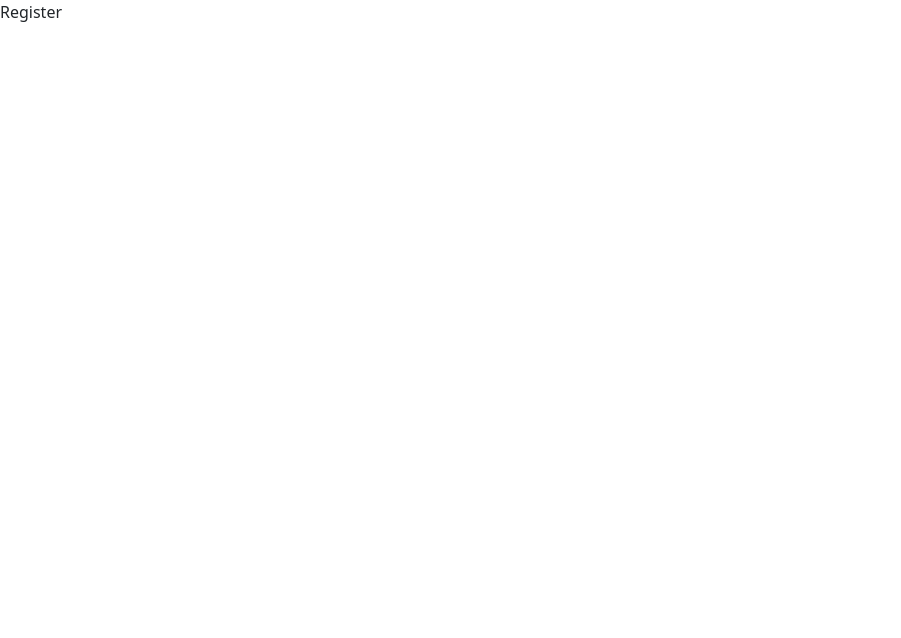
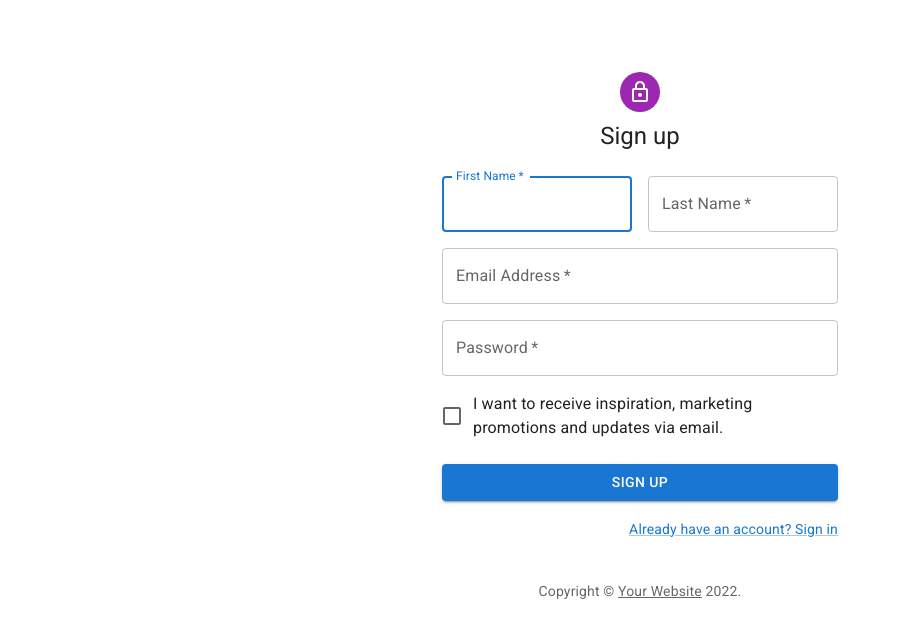
Before and after one commit to kerimmstfdemir/Personalized-Contact-App, a React (Create React App) app in the folder personalizedcontactapp/: page /register in a window 1280 px wide. Shown: the top 638 px of the page, without its empty margins (0-901 px from the left). Built offline with nearby package versions, Linux system fonts and the light colour scheme.

Commit message:
created register page with mui

```diff
--- a/personalizedcontactapp/src/pages/register/Register.jsx
+++ b/personalizedcontactapp/src/pages/register/Register.jsx
@@ -1,6 +1,131 @@
+import Avatar from '@mui/material/Avatar';
+import Button from '@mui/material/Button';
+import CssBaseline from '@mui/material/CssBaseline';
+import TextField from '@mui/material/TextField';
+import FormControlLabel from '@mui/material/FormControlLabel';
+import Checkbox from '@mui/material/Checkbox';
+import Link from '@mui/material/Link';
+import Grid from '@mui/material/Grid';
+import Box from '@mui/material/Box';
+import LockOutlinedIcon from '@mui/icons-material/LockOutlined';
+import Typography from '@mui/material/Typography';
+import Container from '@mui/material/Container';
+import { createTheme, ThemeProvider } from '@mui/material/styles';
+
 const Register = () => {
+    function Copyright(props) {
+        return (
+          <Typography variant="body2" color="text.secondary" align="center" {...props}>
+            {'Copyright © '}
+            <Link color="inherit" href="https://mui.com/">
+              Your Website
+            </Link>{' '}
+            {new Date().getFullYear()}
+            {'.'}
+          </Typography>
+        );
+      }
+
+      const theme = createTheme();
+
+      const handleSubmit = (event) => {
+        event.preventDefault();
+        const data = new FormData(event.currentTarget);
+        console.log({
+          email: data.get('email'),
+          password: data.get('password'),
+        });
+      };
+
   return (
-    <div>Register</div>
+    <ThemeProvider theme={theme}>
+      <Container component="main" maxWidth="xs">
+        <CssBaseline />
+        <Box
+          sx={{
+            marginTop: 8,
+            display: 'flex',
+            flexDirection: 'column',
+            alignItems: 'center',
+          }}
+        >
+          <Avatar sx={{ m: 1, bgcolor: 'secondary.main' }}>
+            <LockOutlinedIcon />
+          </Avatar>
+          <Typography component="h1" variant="h5">
+            Sign up
+          </Typography>
+          <Box component="form" onSubmit={handleSubmit} sx={{ mt: 3 }}>
+            <Grid container spacing={2}>
+              <Grid item xs={12} sm={6}>
+                <TextField
+                  autoComplete="given-name"
+                  name="firstName"
+                  required
+                  fullWidth
+                  id="firstName"
+                  label="First Name"
+                  autoFocus
+                />
+              </Grid>
+              <Grid item xs={12} sm={6}>
+                <TextField
+                  required
+                  fullWidth
+                  id="lastName"
+                  label="Last Name"
+                  name="lastName"
+                  autoComplete="family-name"
+                />
+              </Grid>
+              <Grid item xs={12}>
+                <TextField
+                  required
+                  fullWidth
+                  id="email"
+                  label="Email Address"
+                  name="email"
+                  autoComplete="email"
+                />
+              </Grid>
+              <Grid item xs={12}>
+                <TextField
+                  required
+                  fullWidth
+                  name="password"
+                  label="Password"
+                  type="password"
+                  id="password"
+                  autoComplete="new-password"
+                />
+              </Grid>
+              <Grid item xs={12}>
+                <FormControlLabel
+                  control={<Checkbox value="allowExtraEmails" color="primary" />}
+                  label="I want to receive inspiration, marketing promotions and updates via email."
+                />
+              </Grid>
+            </Grid>
+            <Button
+              type="submit"
+              fullWidth
+              variant="contained"
+              sx={{ mt: 3, mb: 2 }}
+            >
+              Sign Up
+            </Button>
+            <Grid container justifyContent="flex-end">
+              <Grid item>
+                <Link href="#" variant="body2">
+                  Already have an account? Sign in
+                </Link>
+              </Grid>
+            </Grid>
+          </Box>
+        </Box>
+        <Copyright sx={{ mt: 5 }} />
+      </Container>
+    </ThemeProvider>
   )
 }
 
```
